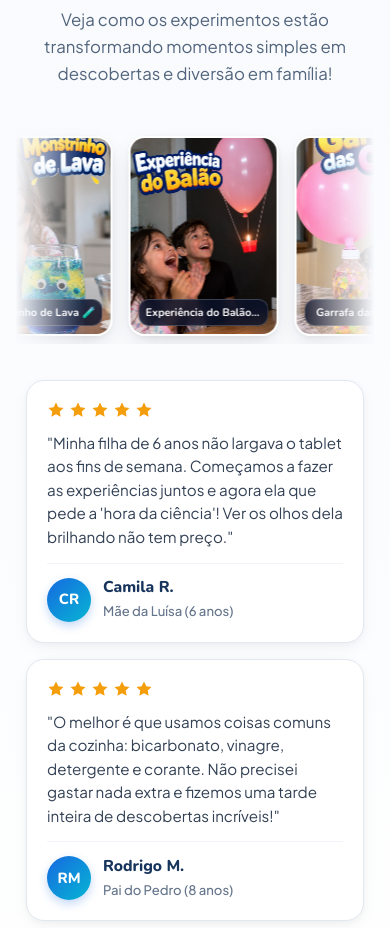
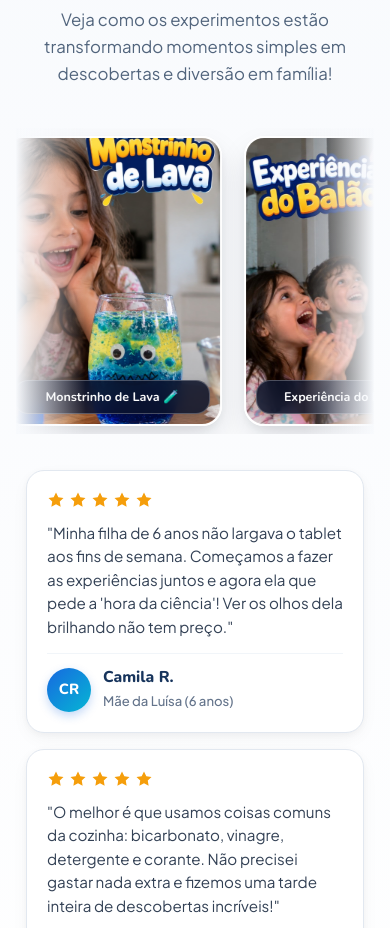
Before and after one commit to cpimports/experimentos-, a website: page index.html in a window 390 px wide. Shown: the part 8020-8948 px from the top of the page. Drawn offline with nearby package versions, Linux system fonts and the light colour scheme.

Commit message:
Aumenta o tamanho das imagens do carrossel de fotos das criancas

```diff
--- a/assets/redesign.css
+++ b/assets/redesign.css
@@ -2371,7 +2371,7 @@ h1, h2, h3, h4, h5, h6, .font-heading {
   display: flex !important;
   width: max-content !important;
   will-change: transform;
-  animation: scrollKidsPhotos 36s linear infinite;
+  animation: scrollKidsPhotos 45s linear infinite;
 }
 
 .kids-photos-marquee-wrap:hover .kids-photos-track {
@@ -2380,8 +2380,8 @@ h1, h2, h3, h4, h5, h6, .font-heading {
 
 .kids-photos-group {
   display: flex !important;
-  gap: 16px;
-  padding-right: 16px;
+  gap: 22px;
+  padding-right: 22px;
 }
 
 @keyframes scrollKidsPhotos {
@@ -2395,19 +2395,19 @@ h1, h2, h3, h4, h5, h6, .font-heading {
 
 .kid-photo-item {
   position: relative;
-  width: 180px;
-  height: 240px;
-  border-radius: 20px;
+  width: 290px;
+  height: 380px;
+  border-radius: 24px;
   overflow: hidden;
   flex-shrink: 0;
-  box-shadow: 0 10px 24px -4px rgba(15, 23, 42, 0.12), 0 2px 6px rgba(15, 23, 42, 0.06);
-  border: 2px solid #FFFFFF;
-  transition: transform 0.3s ease, box-shadow 0.3s ease, border-color 0.3s ease;
+  box-shadow: 0 14px 32px -4px rgba(15, 23, 42, 0.14), 0 4px 10px rgba(15, 23, 42, 0.06);
+  border: 3px solid #FFFFFF;
+  transition: transform 0.3s cubic-bezier(0.16, 1, 0.3, 1), box-shadow 0.3s ease, border-color 0.3s ease;
 }
 
 .kid-photo-item:hover {
-  transform: translateY(-6px) scale(1.03);
-  box-shadow: 0 16px 32px -6px rgba(23, 105, 224, 0.22);
+  transform: translateY(-8px) scale(1.03);
+  box-shadow: 0 22px 40px -6px rgba(23, 105, 224, 0.28);
   border-color: #38BDF8;
 }
 
@@ -2420,23 +2420,24 @@ h1, h2, h3, h4, h5, h6, .font-heading {
 
 .kid-photo-tag {
   position: absolute;
-  bottom: 8px;
-  left: 8px;
-  right: 8px;
-  background: rgba(11, 19, 43, 0.82);
-  backdrop-filter: blur(6px);
-  -webkit-backdrop-filter: blur(6px);
+  bottom: 12px;
+  left: 12px;
+  right: 12px;
+  background: rgba(11, 19, 43, 0.85);
+  backdrop-filter: blur(8px);
+  -webkit-backdrop-filter: blur(8px);
   color: #FFFFFF;
   font-family: var(--font-heading);
-  font-size: 0.74rem;
+  font-size: 0.88rem;
   font-weight: 700;
-  padding: 5px 8px;
-  border-radius: 10px;
+  padding: 8px 12px;
+  border-radius: 14px;
   text-align: center;
   white-space: nowrap;
   overflow: hidden;
   text-overflow: ellipsis;
-  border: 1px solid rgba(255, 255, 255, 0.2);
+  border: 1px solid rgba(255, 255, 255, 0.25);
+  box-shadow: 0 4px 12px rgba(0, 0, 0, 0.2);
 }
 
 /* 3 Depoimentos Empilhados (Um embaixo do outro) */
@@ -2578,14 +2579,18 @@ h1, h2, h3, h4, h5, h6, .font-heading {
   }
 
   .kid-photo-item {
-    width: 150px;
-    height: 200px;
-    border-radius: 16px;
+    width: 220px;
+    height: 290px;
+    border-radius: 20px;
+    border-width: 2px;
   }
 
   .kid-photo-tag {
-    font-size: 0.68rem;
-    padding: 4px 6px;
+    font-size: 0.78rem;
+    padding: 6px 10px;
+    bottom: 10px;
+    left: 10px;
+    right: 10px;
   }
 
   .testimonials-callout-box {
--- a/index.html
+++ b/index.html
@@ -33,7 +33,7 @@
 
     <!-- Estilos Base & Redesign -->
     <link rel="stylesheet" href="./assets/styles.css">
-    <link rel="stylesheet" href="./assets/redesign.css?v=17">
+    <link rel="stylesheet" href="./assets/redesign.css?v=18">
   </head>
   <body>
     <!-- Google Tag Manager (noscript) -->
```
